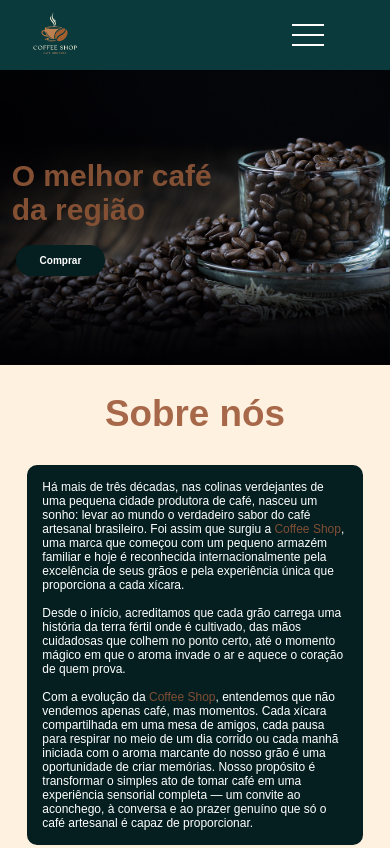
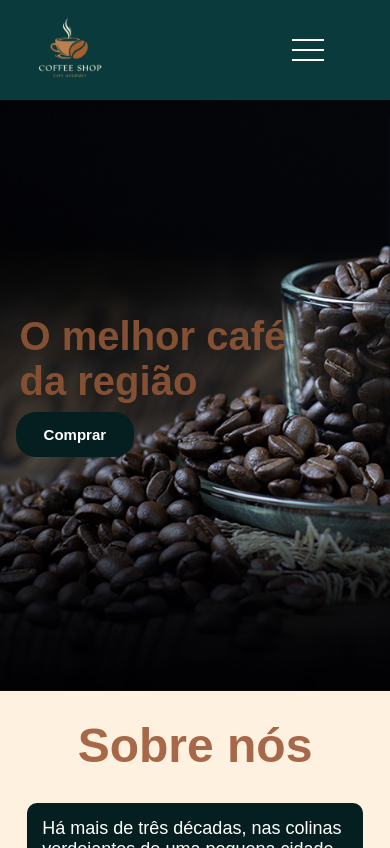
Before and after one commit to GiovaneStopaCordeiroDev/Projeto-Site-Caf-, a plain HTML site: page index.html in a window 390 px wide. Shown: the top 848 px of the page. Drawn offline with nearby package versions, Linux system fonts and the light colour scheme.

Commit message:
Corrige layout do header e atualiza estilos CSS

```diff
--- a/styles.css
+++ b/styles.css
@@ -115,15 +115,15 @@ nav {
     }
 
     .img-header {
-    width:  70px;
-    height: 70px;
+    width:  100px;
+    height: 100px;
 }
 }
 
 /* Main */
 .main {
     min-height: 85vh;
-    background: url(imagens/home-img.png) center no-repeat;
+    background: url(imagens/home-img.png) center center no-repeat;
     background-size: cover;
     display: flex;
     align-items: start;
@@ -159,27 +159,31 @@ nav {
 @media (max-width: 765px) {
      /* Main*/
 
-    .title-main {
-        font-size: 30px;
-        margin-right: 20%;
-        margin-left: 3%;
-    }
-
     .button-main {
-        padding: 10px 24px;
-        font-size: 10px;
+        padding: 14px 28px;
+        font-size: 15px;
         margin-left: 4%;
     }
 
-    .main {
-        min-height: 35vh;
-        gap: 10px;
+     .main {
+        background-position: center top; /* mantém o centro superior visível */
+        background-size: cover;
+        min-height: 70vh; /* diminui a altura para caber na tela */
+        display: flex;
+        flex-direction: column;
+        justify-content: center; /* o conteúdo fica na parte inferior da imagem */
+        padding-bottom: 5%; /* dá um espaçamento para o botão */
+    }
 
+    .title-main {
+        font-size: 2.5rem; /* reduz o tamanho do título no mobile */
+        margin-left: 5%;
     }
 }
 /* Sobre */
 .sobre {
     margin: 7%;
+    min-height: 100vh;
 }
 
 .conteudo-sobre {
@@ -211,11 +215,11 @@ nav {
 
 @media (max-width: 765px) {
     .h1-sobre {
-        font-size: 2.3rem;
+        font-size: 3rem;
     }
 
     .p-sobre {
-    font-size: 12px;
+    font-size: 18px;
     }
 
 }
@@ -226,6 +230,7 @@ nav {
     display: flex;
     flex-direction: column;
     padding-top: 5%;
+    min-height: 90vh;
 }
 
 .premios-conteudo {
@@ -246,7 +251,7 @@ nav {
 .divisao{
     display: flex;
     flex-direction: column;
-    gap: 50px;
+    gap: 30px;
     margin: 10% 4%;
 
 }
@@ -261,7 +266,6 @@ nav {
 .lista-premios {
     display: flex;
     flex-direction: column;
-    gap: 30px;
 }
 
 .card-title {
@@ -306,7 +310,7 @@ nav {
     }
 
     .divisao {
-        gap: 20px;
+        gap: 40px;
     }
 }
 
@@ -319,6 +323,7 @@ nav {
     justify-content: start;
     margin: 7%;
     margin-bottom: -1%;
+    min-height: 70vh;
 }
 
 .catalogo-conteudo {
@@ -332,6 +337,7 @@ nav {
     display: flex;
     flex-direction: column;
     gap: 10px;
+    min-height: 70vh;
 }
 
 .title-catalogo {
@@ -353,7 +359,7 @@ nav {
     justify-content: start;
     border: none;
     border-radius: 15px;
-    min-height: 50vh;
+    min-height: 75vh;
     max-width: 70vh;
     gap: 25px;
 
@@ -369,6 +375,8 @@ nav {
     font-size: 1.2rem;
     font-weight: bold;
     padding: 0px 10px;
+    min-height: 40vh;
+    min-width: 25vh;
 }
 
 .title-divisao {
@@ -403,10 +411,10 @@ nav {
 
 @media (max-width: 765px) {
     .title-divisao {
-        font-size: 0.8rem;
+        font-size: 1.3rem;
     }
     .subtitle-catalogo {
-        font-size: 1.2rem;
+        font-size: 1.5rem;
         text-align: center;
     }
 
@@ -428,11 +436,11 @@ nav {
     }
 
     .li-classicas, .lista-premium {
-        font-size: 10px;
+        font-size: 14px;
     }
 
     .title-catalogo {
-        font-size: 3rem;
+        font-size: 4rem;
     }
 }
 
```
